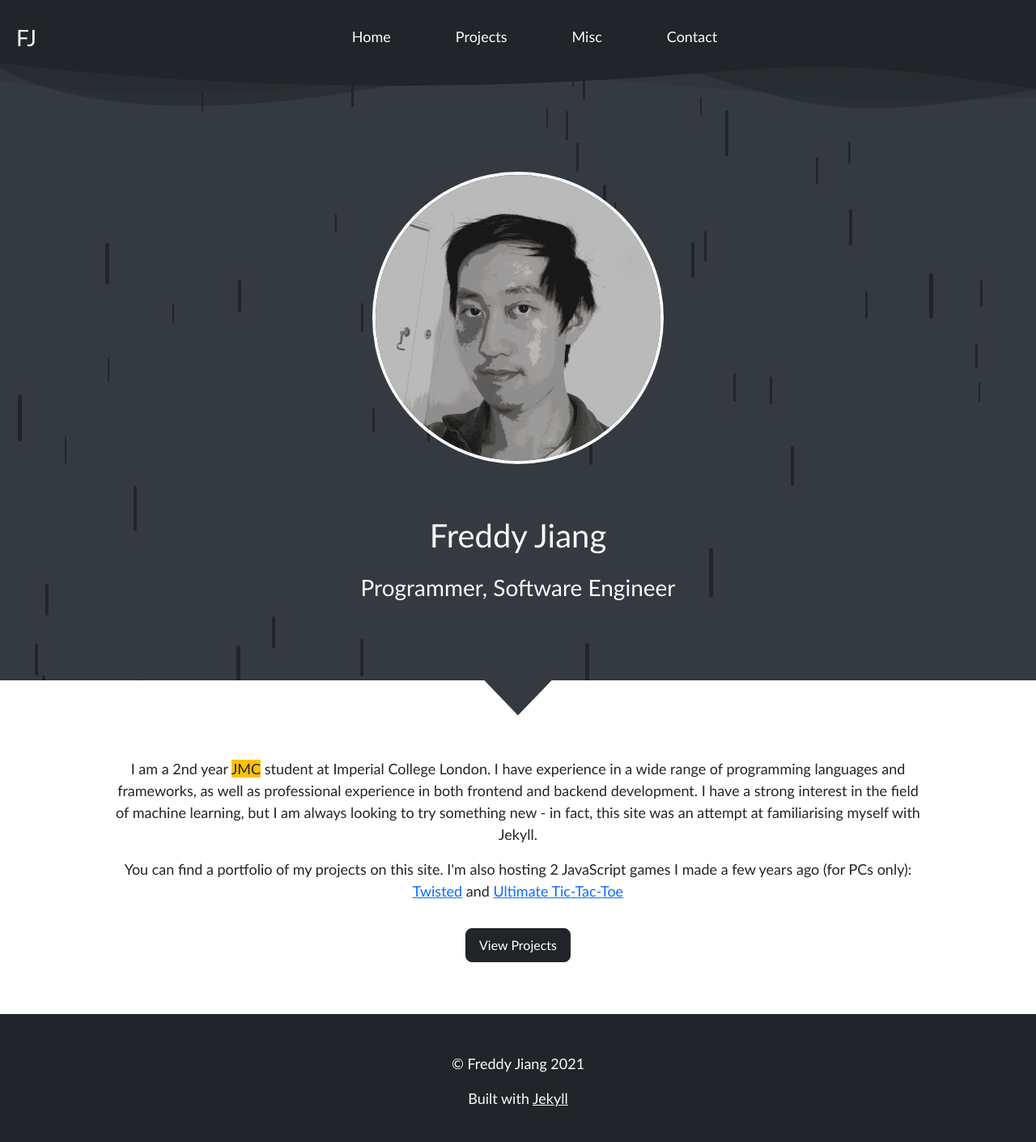
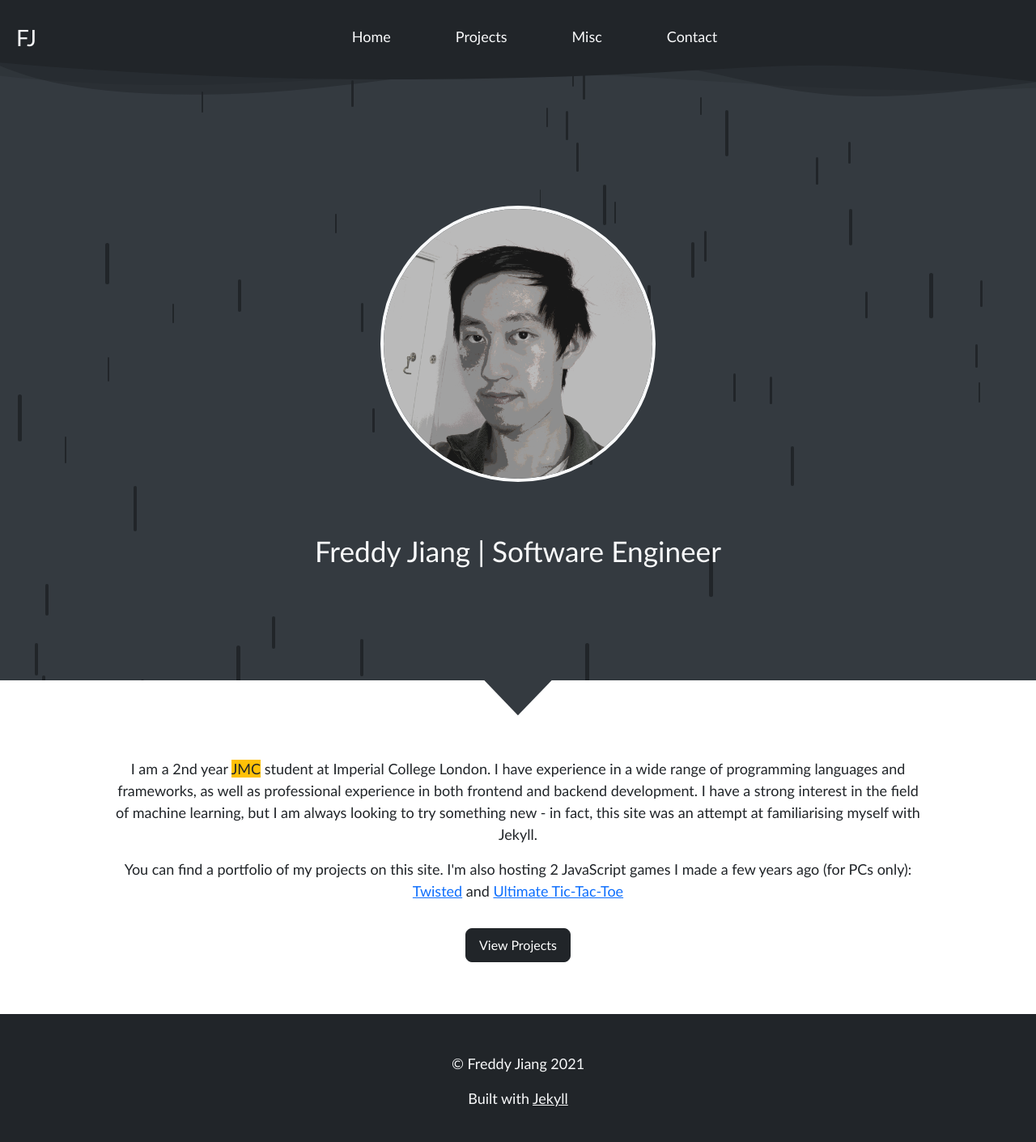
Before and after one commit to j-freddy/old-site, a Jekyll site: the page built from index.html, in a window 1280 px wide. Shown: the whole page at 81% size. Built offline with Jekyll 4.4.1, drawn with Linux system fonts in a browser that asks for light colours.

Commit message:
Update styling to suit laptop small screens

```diff
--- a/_sass/main.scss
+++ b/_sass/main.scss
@@ -4,39 +4,10 @@ $brand-white: $oc-gray-0;
 $brand-light: $oc-gray-5;
 $brand-dark: $oc-gray-8;
 $brand-black: $oc-gray-9;
-$wavy-shape-height: 64px;
+$wavy-shape-height: 48px;
 $arrow-shape-height: 96px;
 
-@mixin no-margin-padding {
-  margin: 0;
-  padding: 0;
-}
-
-@mixin flex-centre {
-  display: flex;
-  justify-content: center;
-  align-items: center;
-}
-
-@mixin divider($width-percentage, $height, $fill) {
-  position: absolute;
-  top: 0;
-  left: 0;
-  width: 100%;
-  overflow: hidden;
-  line-height: 0;
-
-  svg {
-    position: relative;
-    display: block;
-    width: $width-percentage;
-    height: $height;
-  }
-
-  .shape-fill {
-    fill: $fill;
-  }
-}
+@import "mixins";
 
 // To style general elements -------------------------------------------------------------------------------------------
 
@@ -90,14 +61,15 @@ canvas {
     z-index: 100;
   }
 
-  .title, .subtitle {
+  .title {
+    font-size: 2.2em;
     color: $brand-white;
   }
 
   .portrait {
     border-radius: 50%;
     border: 4px solid $brand-white;
-    width: 360px;
+    width: 340px;
     max-width: 75vw;
   }
 }
--- /dev/null
+++ b/_sass/mixins.scss
@@ -0,0 +1,30 @@
+@mixin no-margin-padding {
+  margin: 0;
+  padding: 0;
+}
+
+@mixin flex-centre {
+  display: flex;
+  justify-content: center;
+  align-items: center;
+}
+
+@mixin divider($width-percentage, $height, $fill) {
+  position: absolute;
+  top: 0;
+  left: 0;
+  width: 100%;
+  overflow: hidden;
+  line-height: 0;
+
+  svg {
+    position: relative;
+    display: block;
+    width: $width-percentage;
+    height: $height;
+  }
+
+  .shape-fill {
+    fill: $fill;
+  }
+}
--- a/index.html
+++ b/index.html
@@ -11,8 +11,7 @@ scripts: |
         <div class="jumbotron-content">
             <img class="portrait m-5" src="{{ page.portrait_path }}" alt="my-portrait"/>
 
-            <h1 class="title mt-3 mb-4">Freddy Jiang</h1>
-            <h3 class="subtitle">Programmer, Software Engineer</h3>
+            <h1 class="title mt-3">Freddy Jiang | Software Engineer</h1>
         </div>
 
         <div id="rain-container"></div>
```
